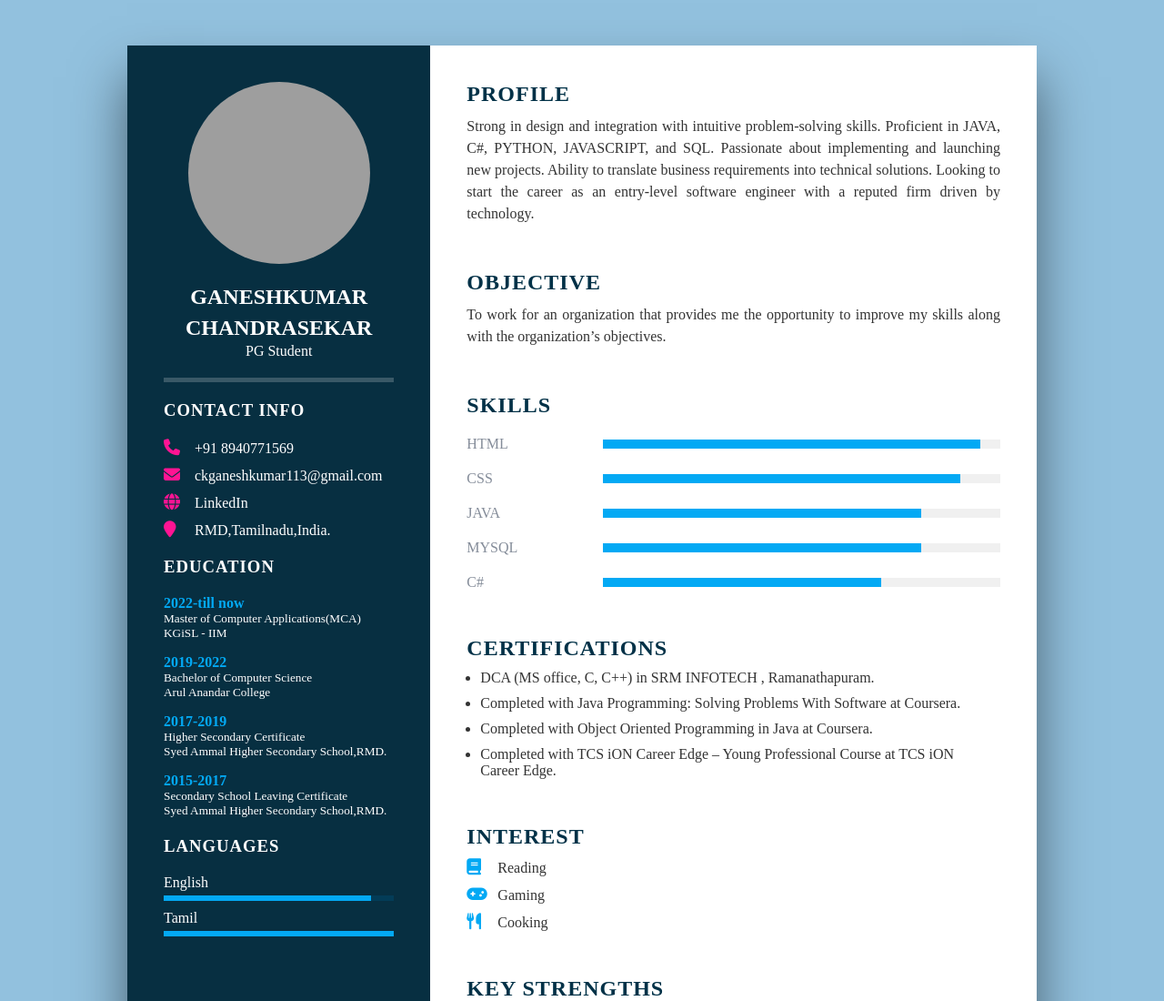
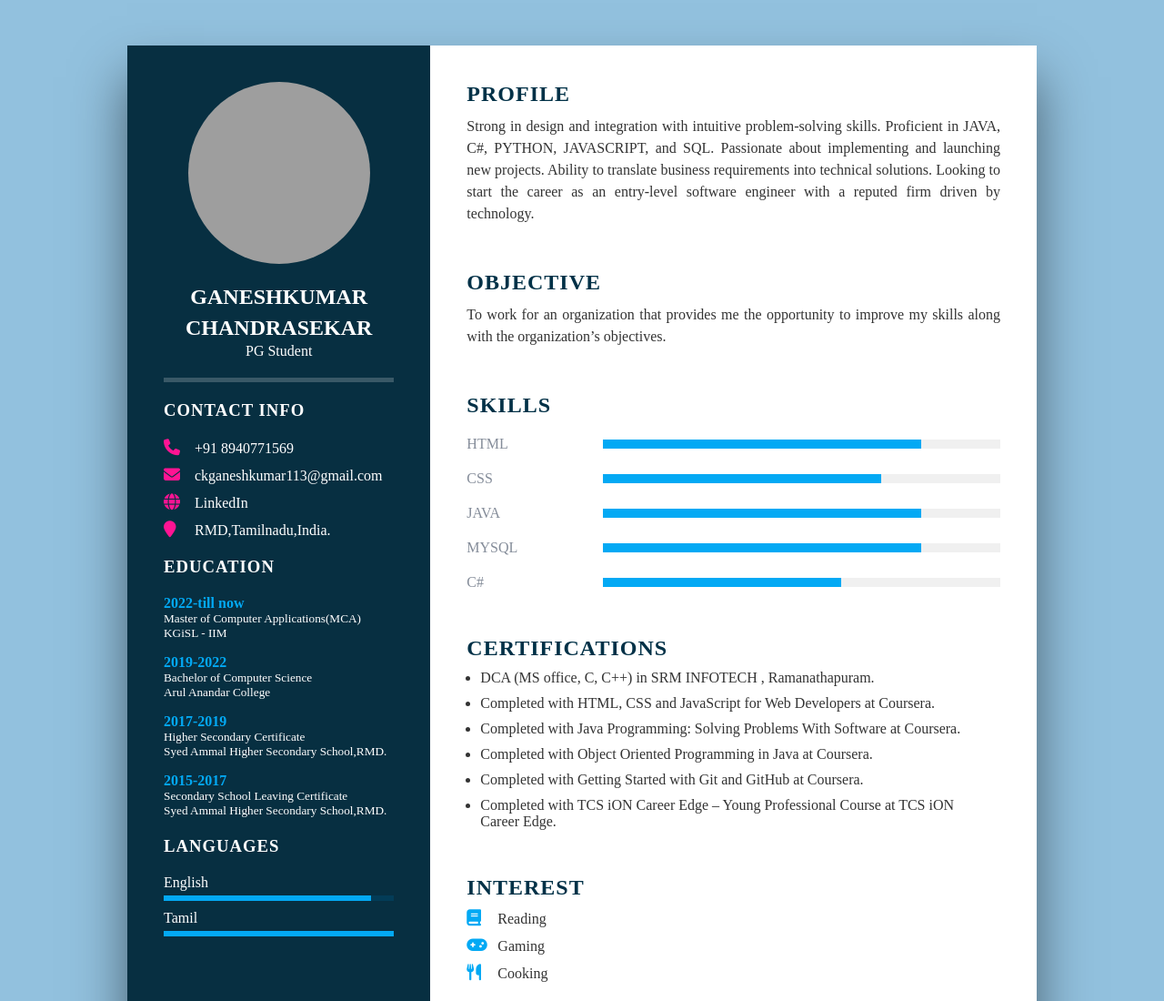
Before and after one commit to GANESHKUMAR02/CV, a plain HTML site: page index.html in a window 1280 px wide. Shown: the top 1100 px of the page at 91% size. Drawn offline with Linux system fonts and the light colour scheme; grey boxes are pictures that could not be loaded.

Commit message:
Update index.html

```diff
--- a/index.html
+++ b/index.html
@@ -97,13 +97,13 @@
                 <div class="box">
                     <h4>HTML</h4>
                     <div class="percent">
-                        <div style="width:95%"></div>
+                        <div style="width:80%"></div>
                     </div>
                 </div>
                 <div class="box">
                     <h4>CSS</h4>
                     <div class="percent">
-                        <div style="width:90%"></div>
+                        <div style="width:70%"></div>
                     </div>
                 </div>
                 <div class="box">
@@ -121,7 +121,7 @@
                 <div class="box">
                     <h4>C# </h4>
                     <div class="percent">
-                        <div style="width:70%"></div>
+                        <div style="width:60%"></div>
                     </div>
                 </div>
             </div>
@@ -129,8 +129,10 @@
                 <h2 class="title2">Certifications</h2>
                 <ul>
                     <li>DCA (MS office, C, C++) in SRM INFOTECH , Ramanathapuram.</li>
-                    <li>Completed with Java Programming: Solving Problems With Software at Coursera.
+                    <li>Completed with HTML, CSS and JavaScript for Web Developers at Coursera.</li>
+                    <li>Completed with  Java Programming: Solving Problems With Software at Coursera.</li>
                     <li>Completed with Object Oriented Programming in Java at Coursera.</li>
+                    <li>Completed with Getting Started with Git and GitHub at Coursera.
                     <li>Completed with TCS iON Career Edge – Young Professional Course at TCS iON Career Edge.</li>
                 </ul>
             </div>
```
